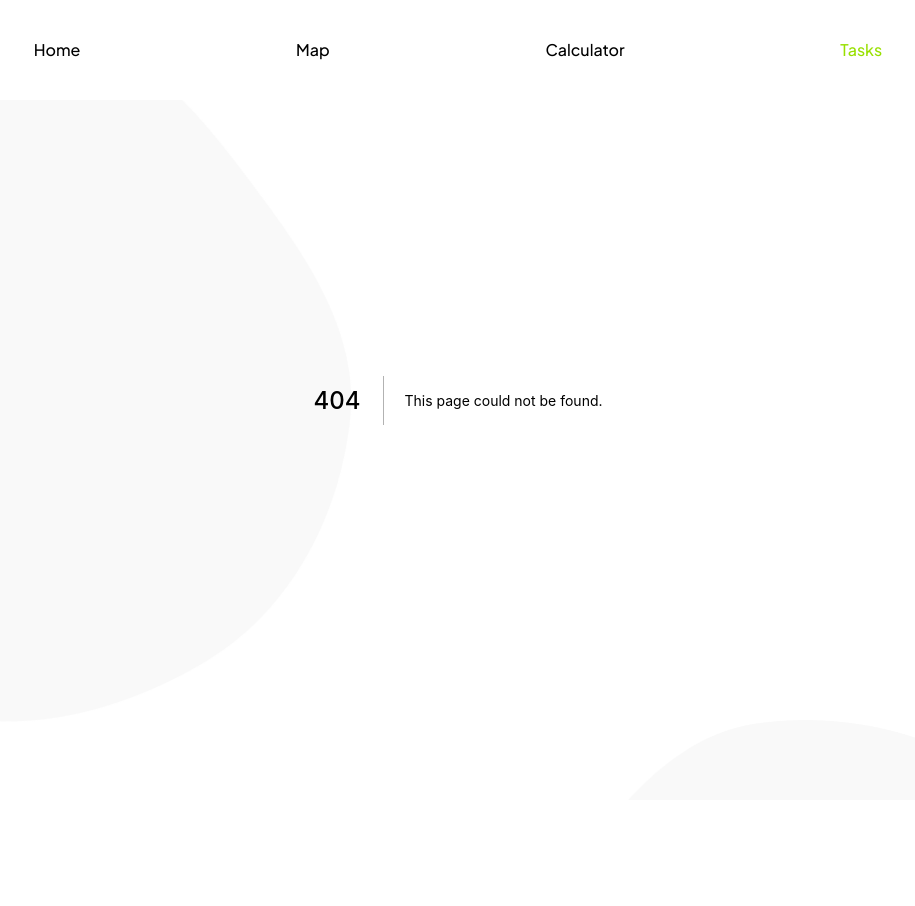
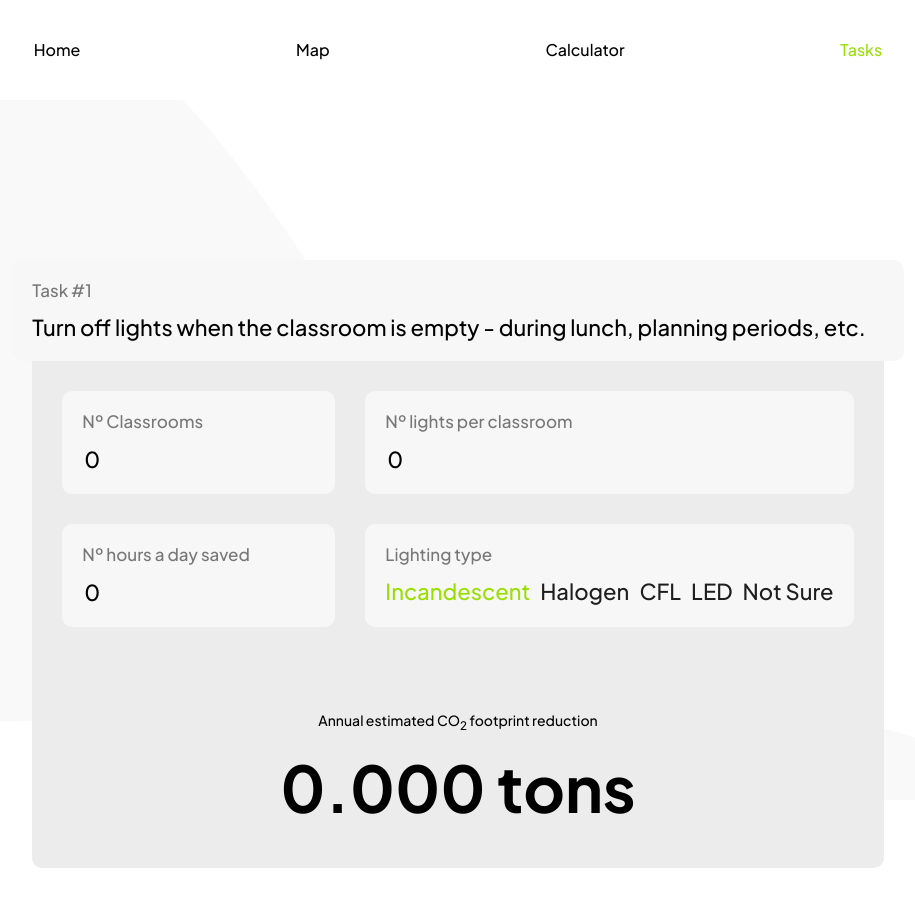
Before and after one commit to dejvokep/erasmus-energy-web-app, a Next.js app: page /tasks in a window 1280 px wide. Before the commit this address had no page. Shown: the top 906 px of the page, without its empty margins (182-1097 px from the left). Before the commit the page ends 800 px from the top, so only its background shows below. Built offline with nearby package versions, Linux system fonts and the light colour scheme.

Commit message:
Added the tasks page.

```diff
--- /dev/null
+++ b/components/tasks/Task.js
@@ -0,0 +1,25 @@
+import NumberInput from "../form/NumberInput";
+import OptionSelect from "../form/OptionSelect";
+import styles from "../../styles/Task.module.css"
+import FootprintDisplay from "../calculator/FootprintDisplay";
+
+export default function Task({number, task, data, modifyData, opened}) {
+    return <div className={styles.container}>
+        <div className={styles.box}>
+            <p className={styles.title}>Task #{number}</p>
+            <p className={styles.name}>{task.name}</p>
+        </div>
+        <div className={styles.content}>
+            <div className={styles.form}>
+                {task.form.map(el => el.type === "number" ?
+                    <NumberInput key={el.name} name={el.name} value={el.value(data)}
+                                 setValue={value => el.setValue(modifyData, value)}/> :
+                    <OptionSelect key={el.name} name={el.name} selected={el.value(data)}
+                                  setSelected={id => el.setValue(modifyData, id)} options={el.options}
+                                  distributeOptions={true}/>)}
+            </div>
+
+            <FootprintDisplay report={{footprint: (task.calc(data) * +data.classrooms).toFixed(3)}} reduction={true} />
+        </div>
+    </div>
+}
--- /dev/null
+++ b/pages/tasks.js
@@ -0,0 +1,114 @@
+import Head from "next/head";
+import styles from '../styles/Tasks.module.css';
+import {useState} from "react";
+import Task from "../components/tasks/Task";
+
+const LIGHTING_TYPES = [
+    {
+        id: "incandescent",
+        name: "Incandescent",
+        coefficient: 202.5
+    },
+    {
+        id: "halogen",
+        name: "Halogen",
+        coefficient: 145.8
+    },
+    {
+        id: "cfl",
+        name: "CFL",
+        coefficient: 108
+    },
+    {
+        id: "led",
+        name: "LED",
+        coefficient: 45
+    },
+    {
+        id: "unsure",
+        name: "Not Sure",
+        coefficient: 108
+    },
+
+]
+
+const TASKS = [
+    {
+        name: "Turn off lights when the classroom is empty - during lunch, planning periods, etc.",
+        form: [
+            {
+                name: "Nº Classrooms",
+                type: "number",
+                value: data => data.classrooms,
+                setValue: (modifyData, value) => modifyData(data => data.classrooms = value)
+            },
+            {
+                name: "Nº lights per classroom",
+                type: "number",
+                value: data => data.lighting.lights,
+                setValue: (modifyData, value) => modifyData(data => data.lighting.lights = value)
+            },
+            {
+                name: "Nº hours a day saved",
+                type: "number",
+                value: data => data.lighting.reduced,
+                setValue: (modifyData, value) => modifyData(data => data.lighting.reduced = value)
+            },
+            {
+                name: "Lighting type",
+                type: "select",
+                options: LIGHTING_TYPES,
+                value: data => data.lighting.type,
+                setValue: (modifyData, value) => modifyData(data => data.lighting.type = value)
+            }
+        ],
+        calc: data => {
+            return LIGHTING_TYPES.find(el => el.id === data.lighting.type).coefficient * +data.lighting.lights * +data.lighting.reduced * 0.000655292 * 180 * 0.00045359237
+        }
+    }
+]
+
+export default function Tasks() {
+    const [data, setData] = useState({
+        opened: -1,
+        classrooms: 0,
+        lighting: {
+            type: LIGHTING_TYPES[0].id,
+            lights: 0,
+            reduced: 0
+        },
+        biking: {
+            switched: 0,
+            distance: 0
+        },
+        bottles: {
+            before: 0,
+            after: 0
+        },
+        paper: {
+            printed: 0
+        },
+        trees: {
+            planted: 0
+        },
+        sensors: {
+            consumption: 0
+        }
+    });
+
+    function modifyData(callback) {
+        const newData = {...data};
+        callback(newData);
+        setData(newData);
+    }
+
+    return <div className={styles.container}>
+        <Head>
+            <title>Tasks | Energy is the future of the world</title>
+        </Head>
+
+        <div className={styles.centered}>
+            {TASKS.map((task, index) => <Task key={task.name} number={index + 1} task={task} data={data} modifyData={modifyData} opened={index === data.opened} />)}
+        </div>
+    </div>
+}
--- /dev/null
+++ b/styles/Task.module.css
@@ -0,0 +1,36 @@
+.box {
+    padding: 20px;
+    background: #F7F7F7;
+    border-radius: 10px;
+}
+
+.title {
+    margin: 0 0 13px 0;
+    font-weight: 400;
+    font-size: 17px;
+    line-height: 21px;
+    color: #777777;
+}
+
+.name {
+    margin: 0;
+    font-weight: 400;
+    font-size: 22px;
+    line-height: 27px;
+}
+
+.form {
+    display: grid;
+    grid-template-columns: auto auto;
+    grid-column-gap: 30px;
+    grid-row-gap: 30px;
+
+    margin-bottom: 85px;
+}
+
+.content {
+    margin: 0 20px;
+    padding: 30px;
+    background: #ECECEC;
+    border-radius: 0 0 10px 10px;
+}
--- /dev/null
+++ b/styles/Tasks.module.css
@@ -0,0 +1,10 @@
+.container {
+    padding: 260px 15px 50px 15px;
+    display: grid;
+    place-items: center;
+}
+
+.centered {
+    display: inline-block;
+    max-width: 80%;
+}
```
